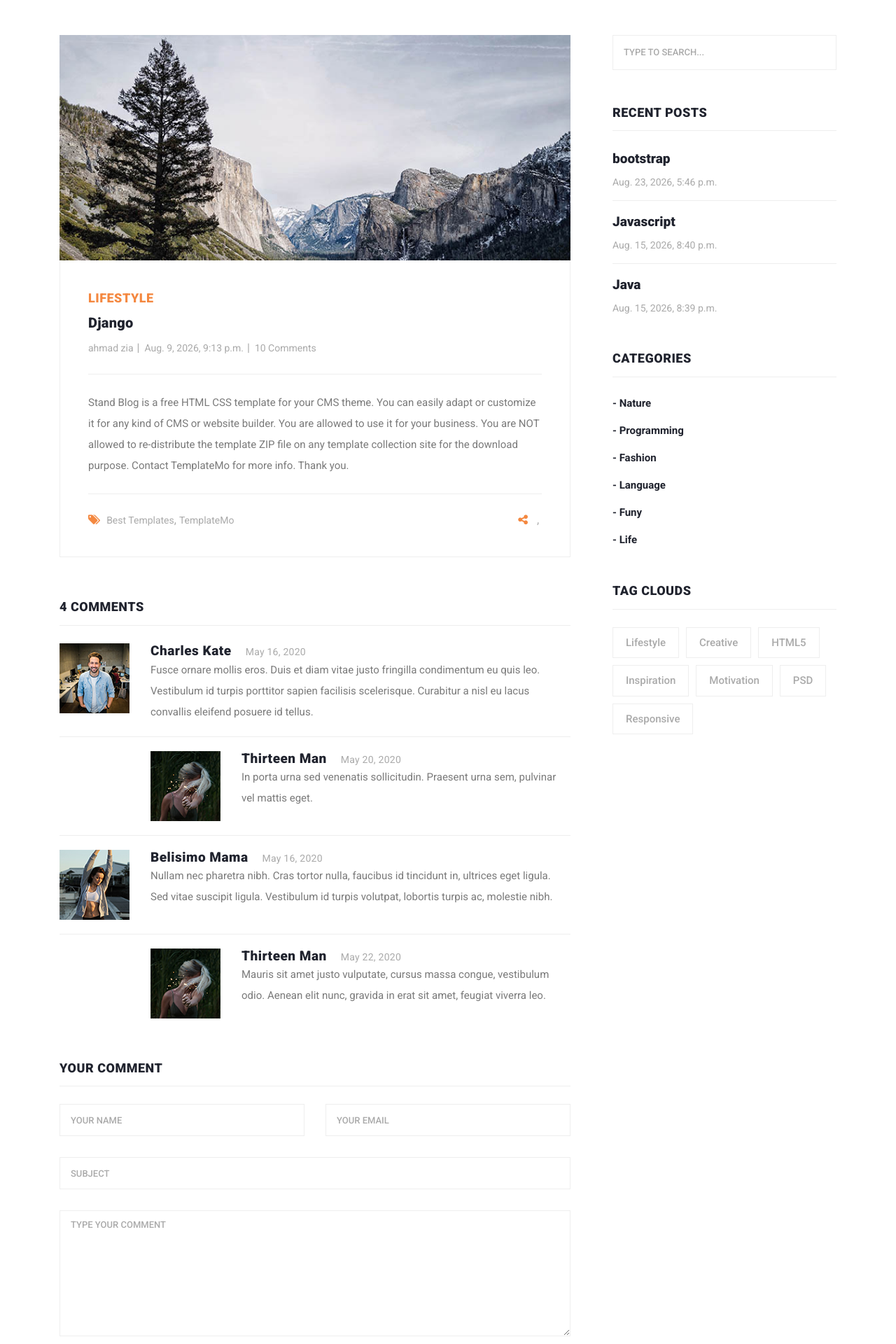
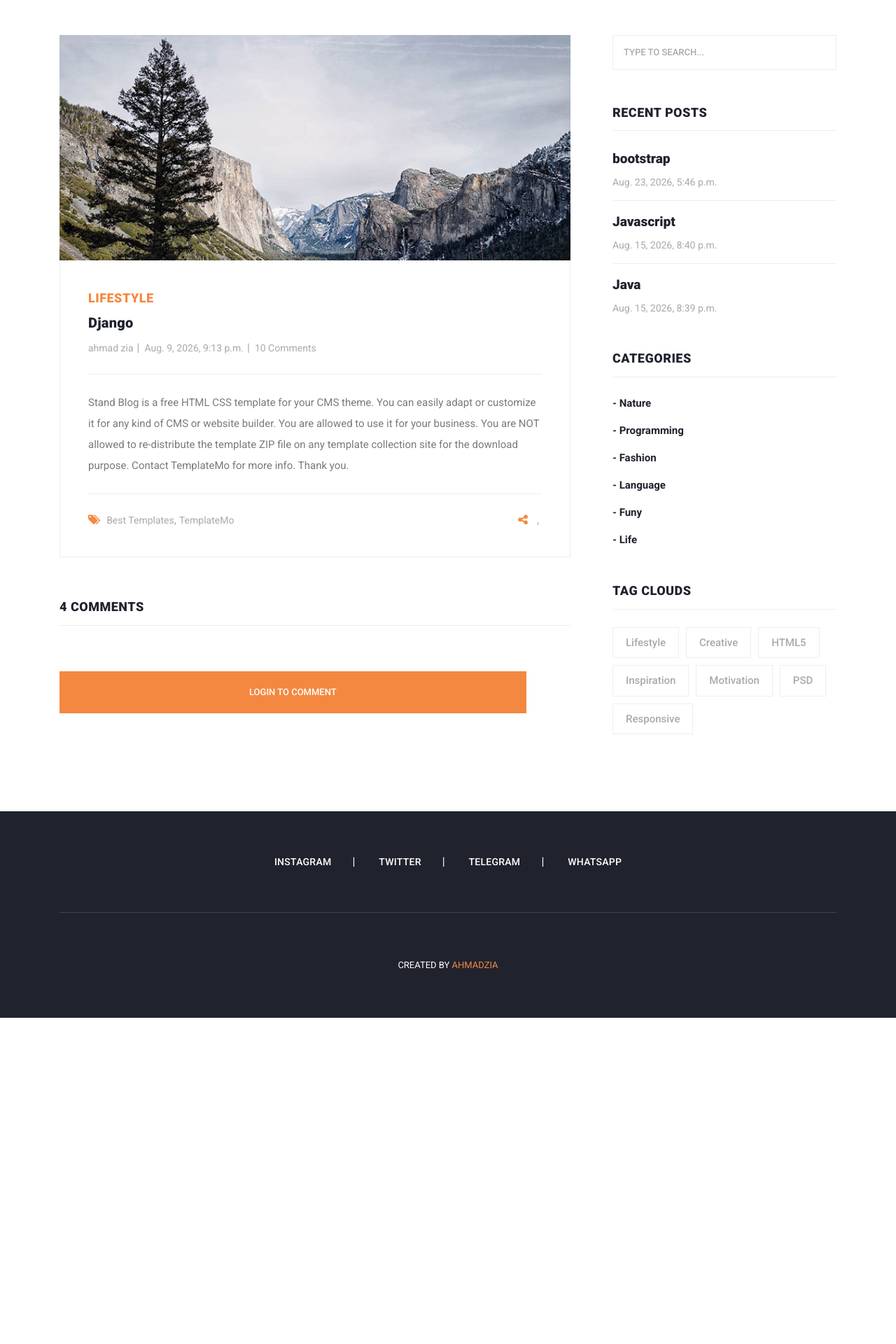
Before and after one commit to AhmadZia-z/blog, a Django app: page /articles/detail/django in a window 1280 px wide. Shown: the part 480-2400 px from the top of the page at 70% size. After the commit the page ends 1934 px from the top, so only its background shows below. Run offline with Django 5.2, Linux system fonts and the light colour scheme; data comes from the database, SQL or seed files in the repository; both versions use the stored data as it was after the commit; some libraries are stand-ins or nearby versions.

Commit message:
add comment

```diff
--- a/blog/admin.py
+++ b/blog/admin.py
@@ -1,5 +1,6 @@
 from django.contrib import admin
-from .models import Article, Category
+from .models import Article, Category, Comment
 
 admin.site.register(Article)
 admin.site.register(Category)
+admin.site.register(Comment)
--- a/blog/templates/blog/article_details.html
+++ b/blog/templates/blog/article_details.html
@@ -43,7 +43,8 @@
                                         {% if article.banner %}
                                             <img src="{{ article.banner.url }}" alt="">
                                         {% else %}
-                                            <img style="width: 700px; max-width: 100%; height: 410px" src="{{ article.image.url }}"
+                                            <img style="width: 700px; max-width: 100%; height: 410px"
+                                                 src="{{ article.image.url }}"
                                                  alt="">
                                         {% endif %}
                                     </div>
@@ -85,100 +86,91 @@
                                     </div>
                                     <div class="content">
                                         <ul>
+
+                                            {% for comment in article.comments.all %}
+                                                {% if comment.parent == None %}
                                                     <li>
                                                         <div class="author-thumb">
-                                                    <img src="assets/images/comment-author-01.jpg" alt="">
+                                                            <img src="{% if comment.user.profile.image %} {{ comment.user.profile.image.url }}  {% else %} {% static 'images/default_profile.webp' %} {% endif %}"
+                                                                 alt="">
                                                         </div>
                                                         <div class="right-content">
-                                                    <h4>Charles Kate<span>May 16, 2020</span></h4>
-                                                    <p>Fusce ornare mollis eros. Duis et diam vitae justo fringilla
-                                                        condimentum eu quis leo. Vestibulum id turpis porttitor sapien
-                                                        facilisis scelerisque. Curabitur a nisl eu lacus convallis
-                                                        eleifend posuere id tellus.</p>
+                                                            <h4>{% if comment.user.first_name %}
+                                                                {{ comment.user.get_full_name }} {% else %}
+                                                                {{ comment.user.username }} {% endif %}
+                                                                <button onclick="add_reply({{ comment.id }})"
+                                                                        class=" btn btn-primary">Reply
+                                                                </button>
+                                                                <span>{{ comment.created_at }}</span>
+                                                            </h4>
+                                                            <p>{{ comment.body }}</p>
                                                         </div>
                                                     </li>
+                                                    {% for reply in comment.replies.all %}
                                                         <li class="replied">
                                                             <div class="author-thumb">
-                                                    <img src="assets/images/comment-author-02.jpg" alt="">
+                                                                <img src="{% if reply.user.profile.image %} {{ reply.user.profile.image.url }}  {% else %} {% static 'images/default_profile.webp' %} {% endif %}"
+                                                                     alt="">
                                                             </div>
                                                             <div class="right-content">
-                                                    <h4>Thirteen Man<span>May 20, 2020</span></h4>
-                                                    <p>In porta urna sed venenatis sollicitudin. Praesent urna sem,
-                                                        pulvinar vel mattis eget.</p>
+                                                                <h4>{% if reply.user.first_name %}
+                                                                    {{ reply.user.get_full_name }} {% else %}
+                                                                    {{ reply.user.username }} {% endif %}
+                                                                    <span>{{ reply.created_at }}</span>
+                                                                </h4>
+                                                                <p>{{ reply.body }}</p>
                                                             </div>
                                                         </li>
-                                            <li>
-                                                <div class="author-thumb">
-                                                    <img src="assets/images/comment-author-03.jpg" alt="">
-                                                </div>
-                                                <div class="right-content">
-                                                    <h4>Belisimo Mama<span>May 16, 2020</span></h4>
-                                                    <p>Nullam nec pharetra nibh. Cras tortor nulla, faucibus id
-                                                        tincidunt in, ultrices eget ligula. Sed vitae suscipit ligula.
-                                                        Vestibulum id turpis volutpat, lobortis turpis ac, molestie
-                                                        nibh.</p>
-                                                </div>
-                                            </li>
-                                            <li class="replied">
-                                                <div class="author-thumb">
-                                                    <img src="assets/images/comment-author-02.jpg" alt="">
-                                                </div>
-                                                <div class="right-content">
-                                                    <h4>Thirteen Man<span>May 22, 2020</span></h4>
-                                                    <p>Mauris sit amet justo vulputate, cursus massa congue, vestibulum
-                                                        odio. Aenean elit nunc, gravida in erat sit amet, feugiat
-                                                        viverra leo.</p>
-                                                </div>
-                                            </li>
+                                                    {% endfor %}
+                                                {% endif %}
+                                            {% endfor %}
                                         </ul>
                                     </div>
                                 </div>
                             </div>
+                            {% if request.user.is_authenticated %}
                                 <div class="col-lg-12">
                                     <div class="sidebar-item submit-comment">
                                         <div class="sidebar-heading">
-                                        <h2>Your comment</h2>
+                                            <h2 id="comment">Your comment</h2>
                                         </div>
                                         <div class="content">
+
                                             <form id="comment" action="#" method="post">
+                                                {% csrf_token %}
                                                 <div class="row">
-                                                <div class="col-md-6 col-sm-12">
-                                                    <fieldset>
-                                                        <input name="name" type="text" id="name" placeholder="Your name"
-                                                               required="">
-                                                    </fieldset>
-                                                </div>
-                                                <div class="col-md-6 col-sm-12">
-                                                    <fieldset>
-                                                        <input name="email" type="text" id="email"
-                                                               placeholder="Your email" required="">
-                                                    </fieldset>
-                                                </div>
-                                                <div class="col-md-12 col-sm-12">
-                                                    <fieldset>
-                                                        <input name="subject" type="text" id="subject"
-                                                               placeholder="Subject">
-                                                    </fieldset>
-                                                </div>
+                                                    <input type="hidden" id="parent_id" name="parent_id" value="">
                                                     <div class="col-lg-12">
                                                         <fieldset>
-                                                        <textarea name="message" rows="6" id="message"
-                                                                  placeholder="Type your comment"
+                                                        <textarea name="body" rows="6" id="body"
+                                                                  placeholder="Type your Comment"
                                                                   required=""></textarea>
                                                         </fieldset>
                                                     </div>
                                                     <div class="col-lg-12">
                                                         <fieldset>
-                                                        <button type="submit" id="form-submit" class="main-button">
+                                                            <button type="submit" id="form-submit" class="btn">
                                                                 Submit
+                                                            </button>
+                                                            <button type="button" onclick="remove_reply()" id="cancel_reply"
+                                                                    style="display: none" class="btn">
+                                                                Cancel Reply
                                                             </button>
                                                         </fieldset>
                                                     </div>
                                                 </div>
                                             </form>
+
                                         </div>
                                     </div>
                                 </div>
+                            {% else %}
+                                <div class="col-lg-11">
+                                    <div style="margin-top: 40px" class="main-button">
+                                        <a href="{% url 'account:login' %}">Login to Comment</a>
+                                    </div>
+                                </div>
+                            {% endif %}
                         </div>
                     </div>
                 </div>
@@ -187,6 +179,21 @@
         </div>
     </section>
 
+    <script>
 
+        function add_reply(id) {
+            document.getElementById('parent_id').value = id;
+            document.getElementById('body').placeholder = 'Type Your Reply';
+            document.getElementById('cancel_reply').style.display = 'inline-block';
+            window.location.href = '#comment'
+        }
+
+        function remove_reply() {
+            document.getElementById('parent_id').value = null
+            document.getElementById('body').placeholder = 'Type Your Comment'
+            document.getElementById('cancel_reply').style.display = 'none'
+        }
+
+    </script>
 
 {% endblock %}
--- a/blog/views.py
+++ b/blog/views.py
@@ -1,10 +1,14 @@
 from django.shortcuts import render, get_object_or_404
-from blog.models import Article, Category
+from blog.models import Article, Category, Comment
 from django.core.paginator import Paginator
 
 
 def article_detail(request, slug):
     article = get_object_or_404(Article, slug=slug)
+    if request.method == 'POST':
+        parent_id = request.POST.get('parent_id')
+        body = request.POST.get('body')
+        Comment.objects.create(body=body, article=article, user=request.user, parent_id=parent_id)
     return render(request, 'blog/article_details.html', {'article': article})
 
 
--- a/templates/includes/header.html
+++ b/templates/includes/header.html
@@ -41,17 +41,18 @@
                             <li class="nav-item">
                                 {% if user.profile.image %}
                                     <a href=""><img src="{{ user.profile.image.url }}" width="58px" height="58px"
-                                                    style="border-radius: 100%; margin-top: -10px; object-fit: cover;" alt=""></a>
+                                                    style="border-radius: 100%; margin-top: -10px; object-fit: cover;"
+                                                    alt=""></a>
                                 {% else %}
                                     <a href=""><img class="mr-1" style="height: 60px; width: 60px; margin-top:-12px;"
-                                                    src="{% static 'images/defaulteprofile.webp' %}" alt=""></a>
+                                                    src="{% static 'images/default_profile.webp' %}" alt=""></a>
                                 {% endif %}
                             </li>
                         {% else %}
                             <div class="d-flex">
                                 <a class="nav-link text-success" href="{% url 'account:login' %}">Login</a>
                                 <span class="mt-2">|</span>
-                                <a class="nav-link text-success" href="{% url 'account:register' %}">Sign In</a>
+                                <a class="nav-link text-success" href="{% url 'account:register' %}">Sign Up</a>
                             </div>
                         {% endif %}
                     </li>
```
Also changed, not shown: blog/models.py (+16 -0 lines), blog/templates/blog/articles_list.html (+4 -4 lines), blog/migrations/0018_comment.py (added), blog/migrations/0019_alter_comment_parent.py (added), db.sqlite3, static/images/default_profile.webp (renamed from static/images/defaulteprofile.webp). Lines whose indentation alone changed are shown as unchanged.
